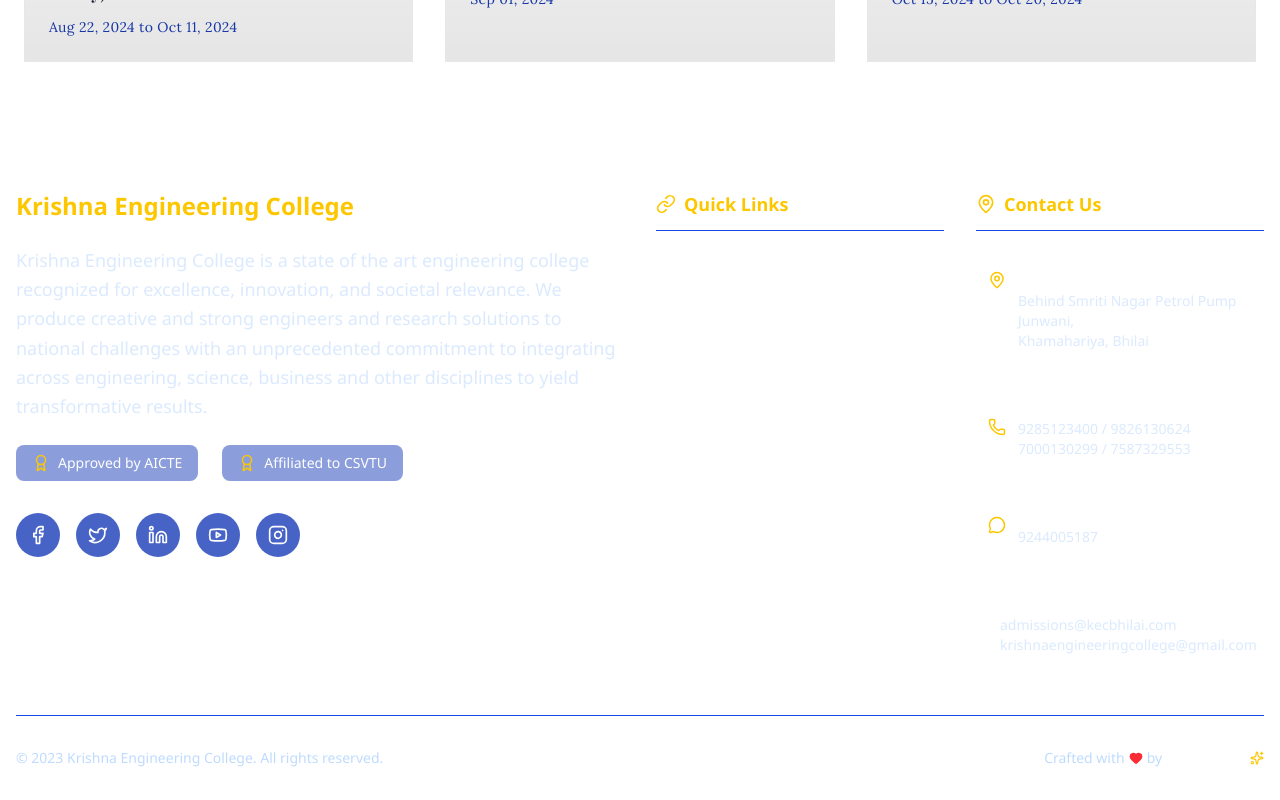
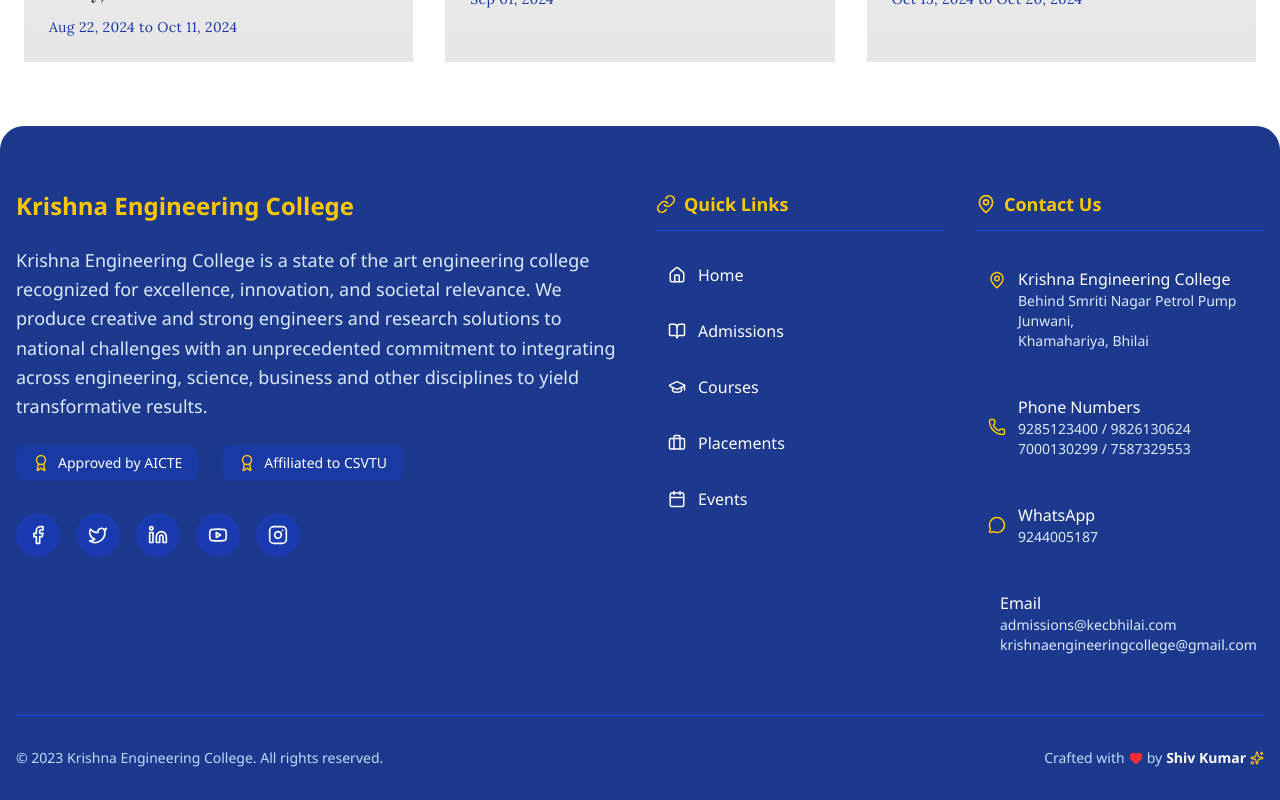
Before and after one commit to Shiv0717/college, a React (Vite) app: page / in a window 1280 px wide. Shown: the part 9959-10759 px from the top of the page. Built offline with nearby package versions, Linux system fonts and the light colour scheme; a web font is replaced by a local one.

Commit message:
Update project files

```diff
--- a/src/components/Footer.jsx
+++ b/src/components/Footer.jsx
@@ -24,7 +24,7 @@
 
 const Footer = () => {
   return (
-    <footer className="text-white bg-[] rounded-t-3xl pt-16 pb-8 px-4 relative overflow-hidden">
+    <footer className="text-white bg-blue-900 rounded-t-3xl pt-16 pb-8 px-4 relative overflow-hidden">
       {/* Background image with overlay */}
 
       {/* Grid pattern overlay */}
```
